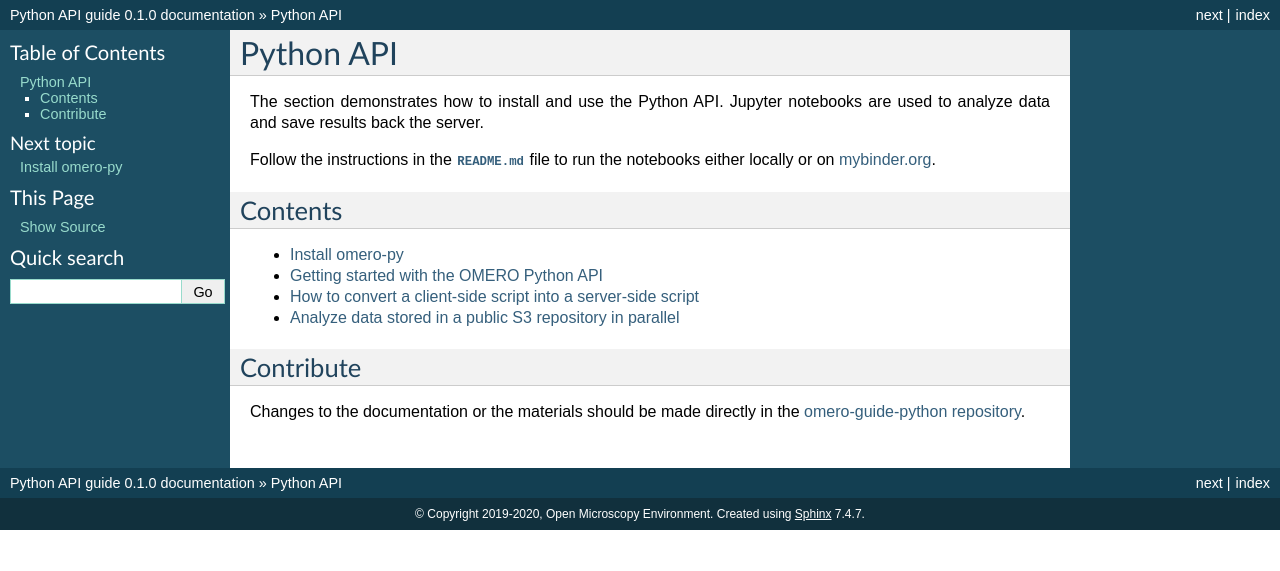
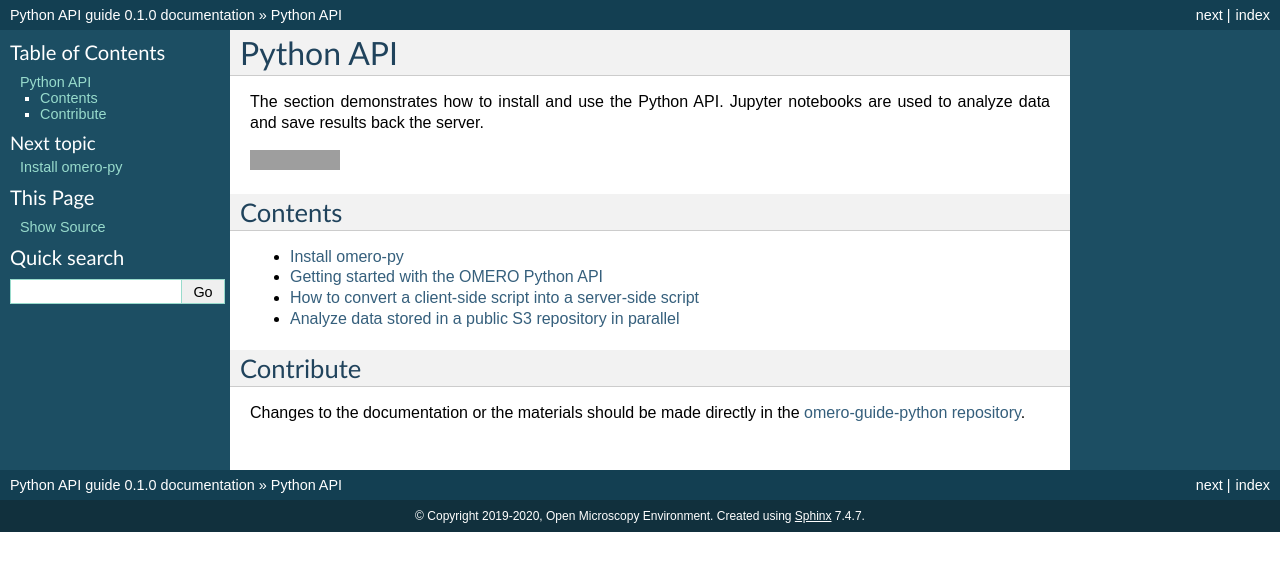
Before and after one commit to ome/omero-guide-python, a Sphinx documentation site: the page built from docs/index.rst, in a window 1280 px wide. Shown: the top 571 px of the page. Built offline with Sphinx 7.4.7, drawn with Linux system fonts in a browser that asks for light colours; grey boxes are pictures that could not be loaded.

```diff
--- a/docs/index.rst
+++ b/docs/index.rst
@@ -4,8 +4,8 @@ Python API
 The section demonstrates how to install and use the Python API.
 Jupyter notebooks are used to analyze data and save results back the server.
 
-Follow the instructions in the
-:download:`README.md <https://github.com/ome/omero-guide-python/blob/master/README.md>` file to run the notebooks either locally or on `mybinder.org <https://mybinder.org/v2/gh/ome/omero-guide-python/master?filepath=notebooks>`_.
+.. image:: https://mybinder.org/badge_logo.svg
+   :target: https://mybinder.org/v2/gh/ome/omero-guide-python/master?filepath=notebooks
 
 Contents
 --------
```
